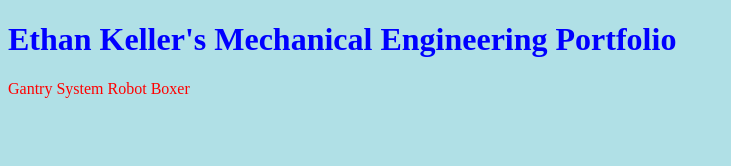
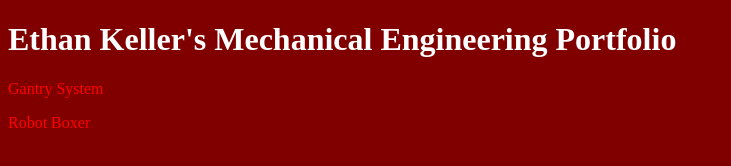
Before and after one commit to EthanQKeller/EngineeringPortfolio, a plain HTML site: page index.html in a window 1280 px wide. Shown: the whole page, without its empty margins (0-731 px from the left). Drawn offline with Linux system fonts and the light colour scheme.

Commit message:
Update index.html

```diff
--- a/index.html
+++ b/index.html
@@ -2,16 +2,14 @@
   <html>
       <head>
         <style>
-body {background-color: powderblue;}
-h1   {color: blue;}
-p1     {color: red;}
-p2     {color: red;}
+body {background-color: maroon;}
+h1   {color: white;}
+p     {color: red;}
 </style>
 </head>
 <body>
       <h1> Ethan Keller's Mechanical Engineering Portfolio</h1>
-          <p1> Gantry System </p1>
-
-          <p2> Robot Boxer </p2>
+          <p> Gantry System </p>
+          <p> Robot Boxer </p>
     </body>
   </html>
```
